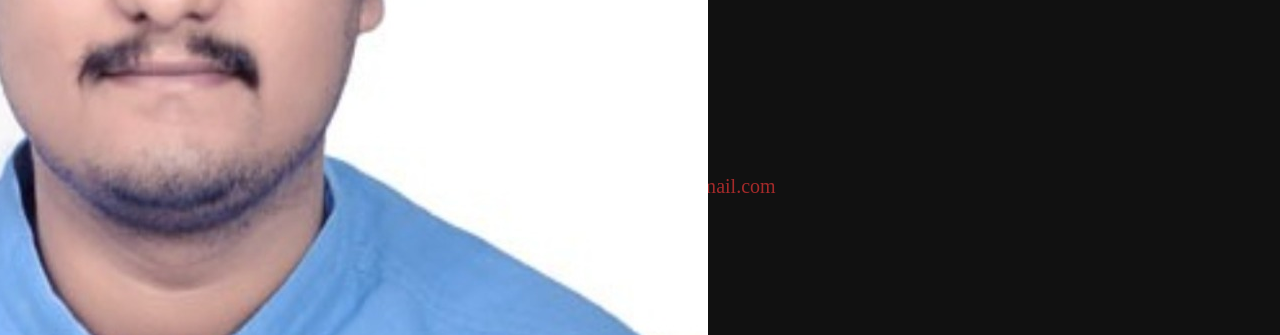
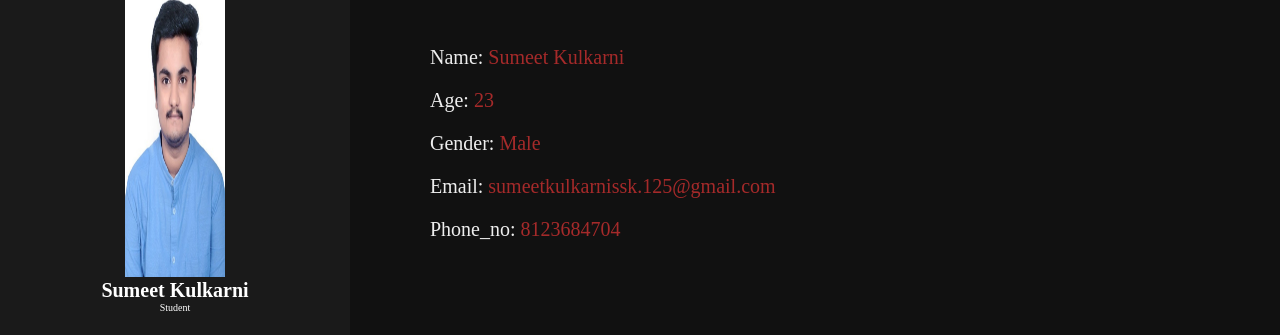
Before and after one commit to Sumeet-Kulkarni-8/Sumeet.github.io, a plain HTML site: page index.html in a window 1280 px wide. Shown: the part 122-457 px from the top of the page. Drawn offline with Linux system fonts and the light colour scheme.

Commit message:
Update index.html

```diff
--- a/index.html
+++ b/index.html
@@ -10,7 +10,7 @@
 <body>
     <header>
        <div class="user">
-       <img src="photo.jpg">
+       <img src="photo.jpg" width = "100px" height = "300px">
        <h5 class="nm">Sumeet Kulkarni</h5>
        <p class="jb">Student</p>
        </div>
```
